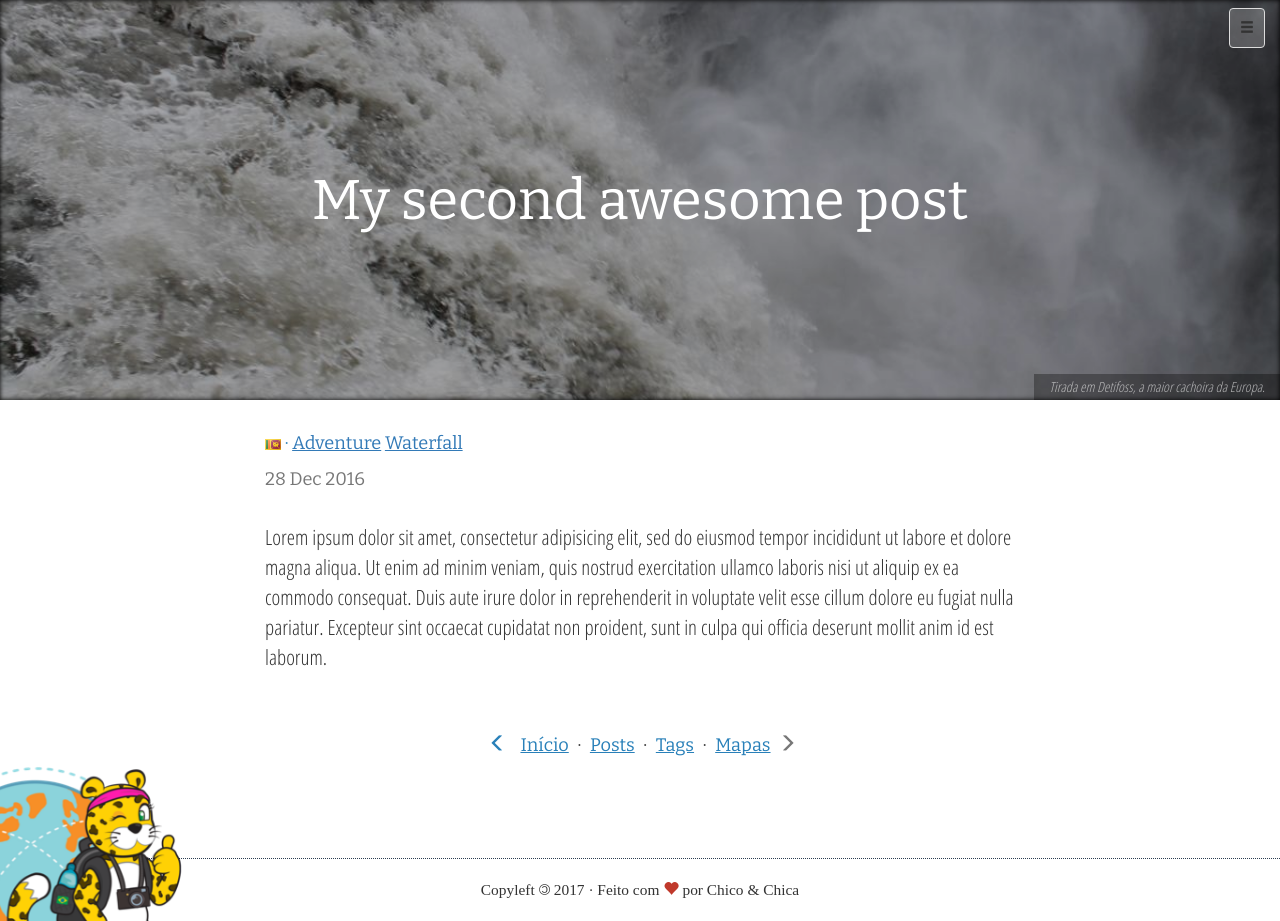
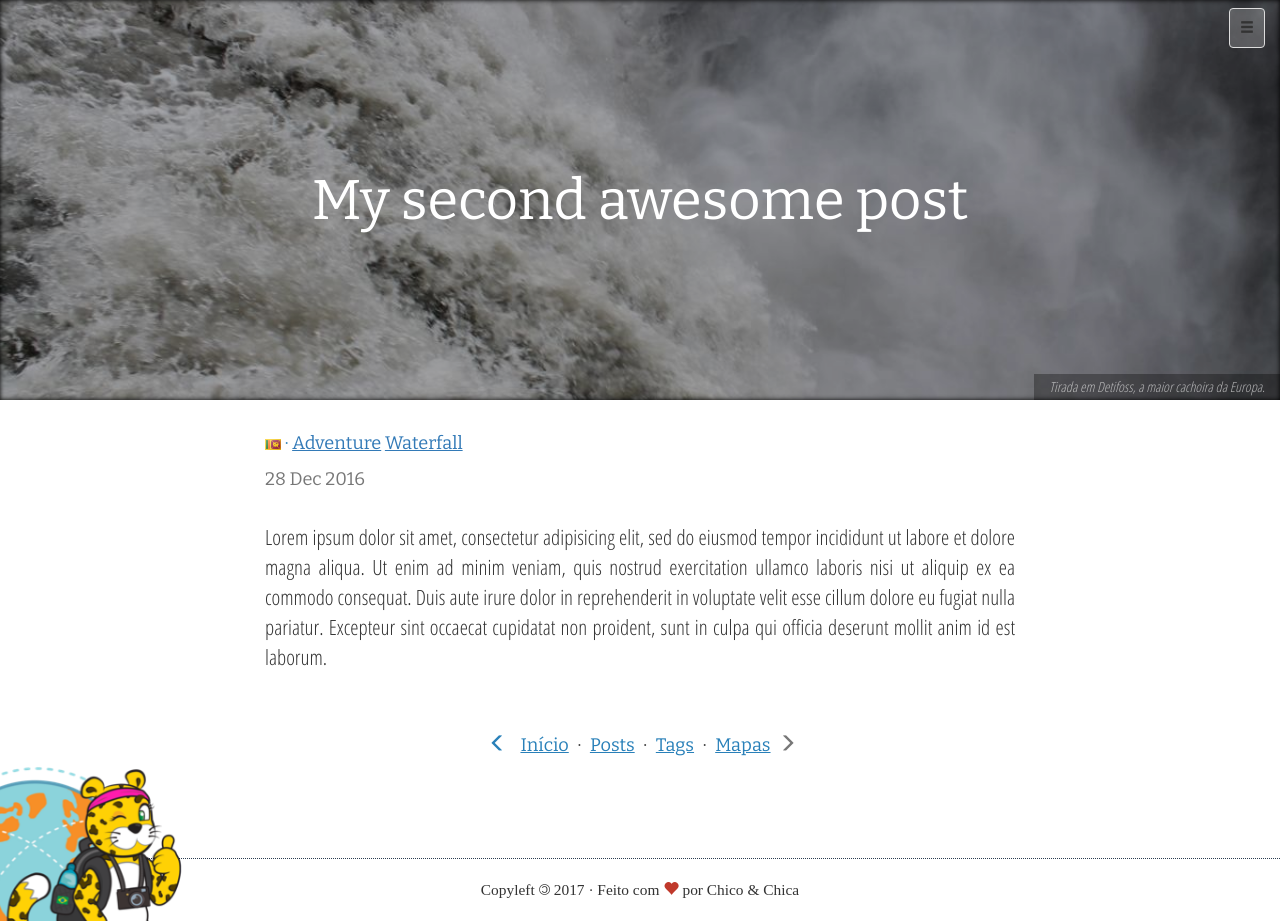
Before and after one commit to amandaferrari/project-grace-marguerite, a Jekyll site: the page built from _posts/2016-12-28-another-test-post.md, in a window 1280 px wide and 921 px high. Built offline with Jekyll 4.4.1, drawn with Linux system fonts in a browser that asks for light colours; nearby versions of some CDN libraries; some web fonts are replaced; comment, search, counter and statistics services are not loaded.

Commit message:
Justify post article text

```diff
--- a/_layouts/post.html
+++ b/_layouts/post.html
@@ -38,7 +38,7 @@ layout: default
 					</p>
 					<p class="text-muted">{{ page.date | date_to_string }}</p>
 				</header>
-				<article class="post">
+				<article class="post text-justify">
 					{{content}}
 				</article>
 				<footer class="text-center">
```
